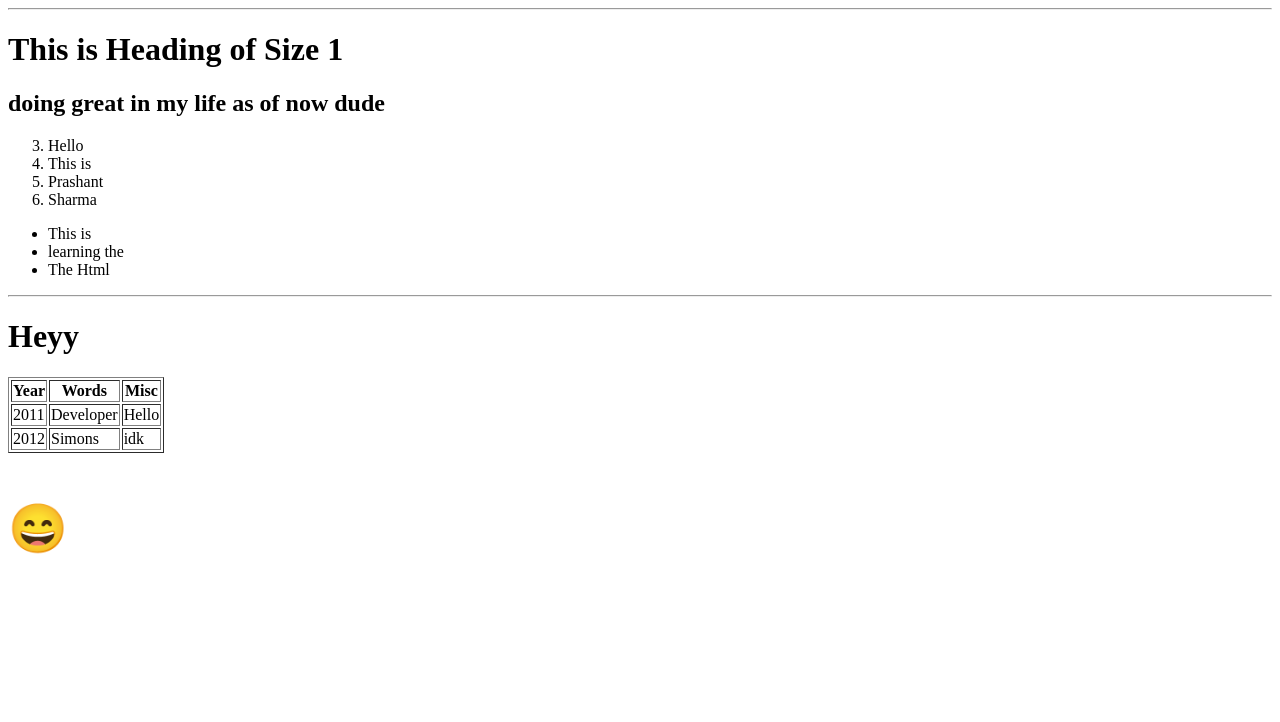
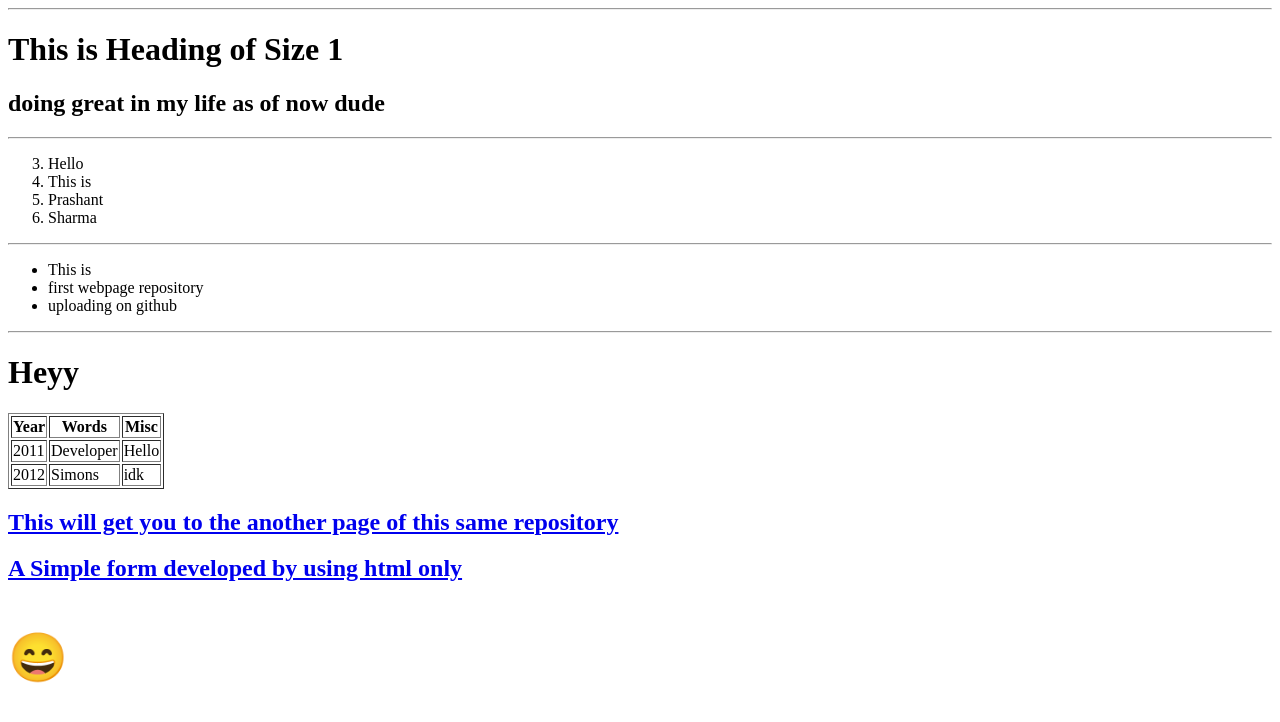
Before and after one commit to Git2prashant/testing, a plain HTML site: page index.html in a window 1280 px wide. Drawn offline with Linux system fonts and the light colour scheme.

Commit message:
Update index.html

```diff
--- a/index.html
+++ b/index.html
@@ -14,17 +14,18 @@
   <!-- Showing how to comment in html -->
   <!-- <img src="Msd.jpg" alt="Its a Picture of Msd"> -->
   <!-- <a href="linked.html"><strong> Fine dude</strong></a>-->
-
+<hr>
   <ol start="3">
     <li>Hello</li>
     <li>This is</li>
     <li>Prashant</li>
     <li>Sharma</li>
   </ol>
+  <hr>
 <ul>
   <li>This is</li>
-  <li>learning the </li>
-  <li>The Html</li>
+  <li>first webpage repository</li>
+  <li>uploading on github</li>
 </ul>
 <hr>
 <!-- TABLES  -->
@@ -44,8 +45,10 @@
   <td>idk</td>
 </tr>
 <h1 color="Red"> Heyy</h1>
+</table>
+  <h2><a href="linked.html">This will get you to the another page of this same repository</a></h2>
+<h2><a href="site.html">A Simple form developed by using html only</a></h2>
 
-</table>
   <p style="font-size:48px"> &#128516 </p>
 </body>
 </html>
```
